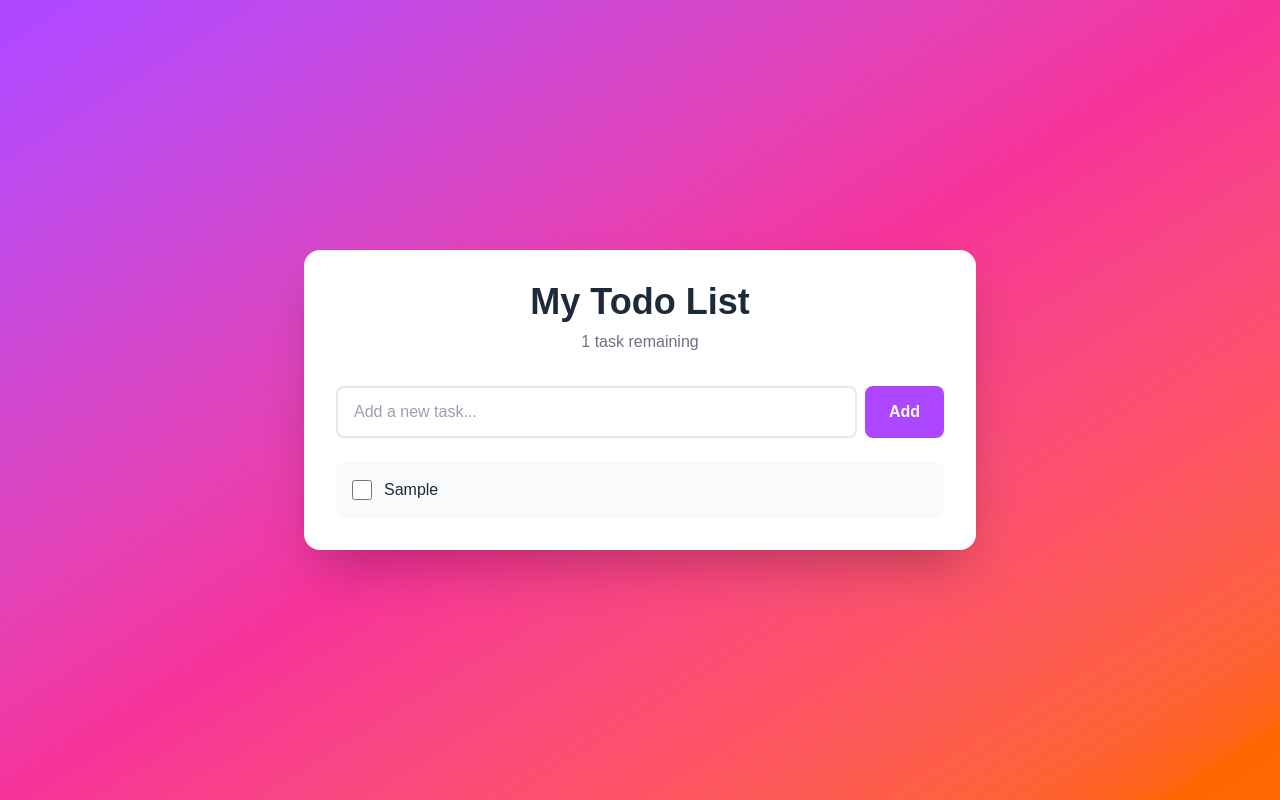
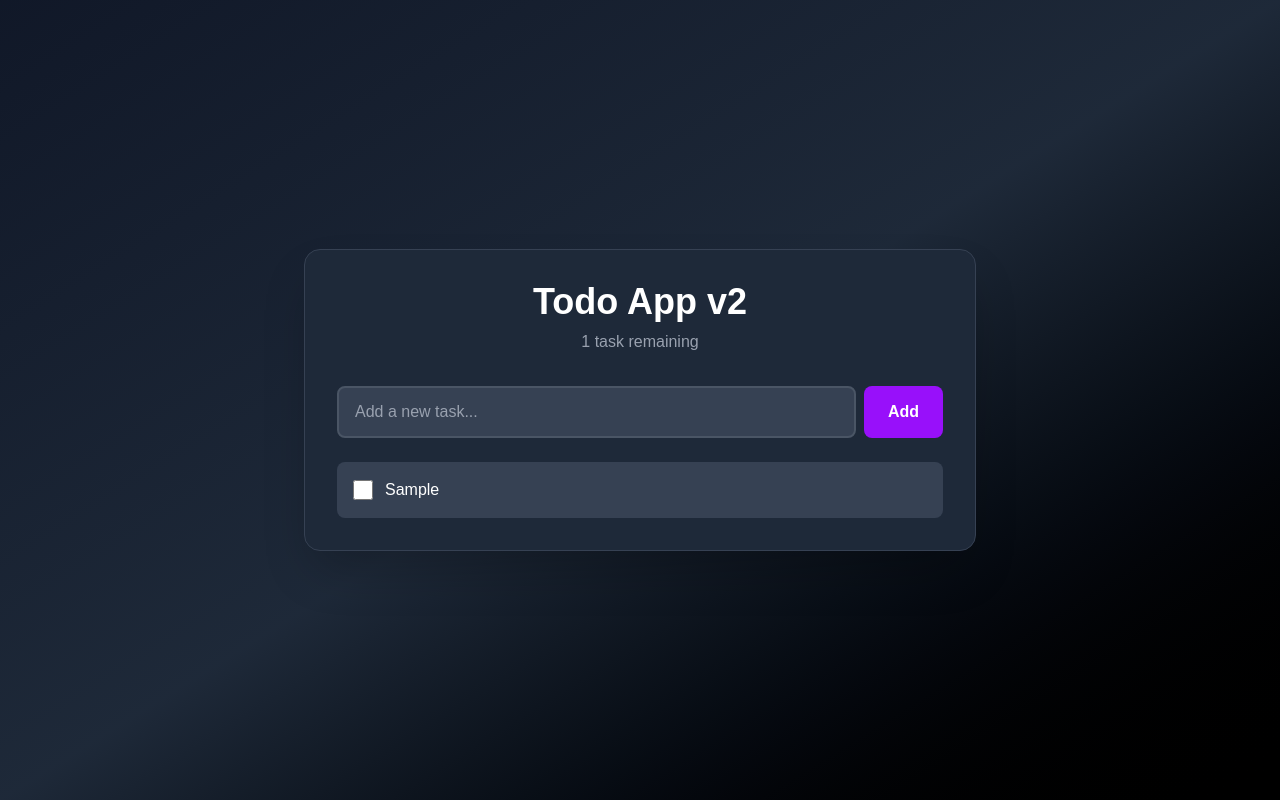
Before and after one commit to ns-test-org/ai-conflicts-resolve-testing-04, a Next.js app in the folder packages/ai-conflicts-resolve-testing-04/: page / in a window 1280 px wide. Both pictures are taken after typing "Sample" into the empty fields and a click on the button "Add". Built offline with nearby package versions, Linux system fonts and the light colour scheme.

Commit message:
AI chat session: Updated code and files

```diff
--- a/packages/ai-conflicts-resolve-testing-04/src/app/layout.tsx
+++ b/packages/ai-conflicts-resolve-testing-04/src/app/layout.tsx
@@ -13,7 +13,7 @@ const geistMono = Geist_Mono({
 });
 
 export const metadata: Metadata = {
-  title: "Build anything from a chat",
+  title: "Todo App v2",
   description: "Turn chats into apps. Prompt. Ship. Repeat.",
 };
 
--- a/packages/ai-conflicts-resolve-testing-04/src/app/page.tsx
+++ b/packages/ai-conflicts-resolve-testing-04/src/app/page.tsx
@@ -44,12 +44,12 @@ export default function TodoApp() {
   const activeTodos = todos.filter(todo => !todo.completed).length;
 
   return (
-    <div className="min-h-screen bg-gradient-to-br from-purple-500 via-pink-500 to-orange-500 p-6 flex items-center justify-center">
-      <div className="w-full max-w-2xl bg-white rounded-2xl shadow-2xl p-8">
-        <h1 className="text-4xl font-bold text-gray-800 mb-2 text-center">
-          My Todo List
+    <div className="min-h-screen bg-gradient-to-br from-gray-900 via-gray-800 to-black p-6 flex items-center justify-center">
+      <div className="w-full max-w-2xl bg-gray-800 rounded-2xl shadow-2xl p-8 border border-gray-700">
+        <h1 className="text-4xl font-bold text-white mb-2 text-center">
+          Todo App v2
         </h1>
-        <p className="text-gray-500 text-center mb-8">
+        <p className="text-gray-400 text-center mb-8">
           {activeTodos} {activeTodos === 1 ? 'task' : 'tasks'} remaining
         </p>
 
@@ -61,11 +61,11 @@ export default function TodoApp() {
             onChange={(e) => setInputValue(e.target.value)}
             onKeyPress={handleKeyPress}
             placeholder="Add a new task..."
-            className="flex-1 px-4 py-3 border-2 border-gray-200 rounded-lg focus:outline-none focus:border-purple-500 text-gray-800 placeholder-gray-400"
+            className="flex-1 px-4 py-3 border-2 border-gray-600 bg-gray-700 rounded-lg focus:outline-none focus:border-purple-500 text-white placeholder-gray-400"
           />
           <button
             onClick={addTodo}
-            className="px-6 py-3 bg-purple-500 text-white rounded-lg font-semibold hover:bg-purple-600 transition-colors"
+            className="px-6 py-3 bg-purple-600 text-white rounded-lg font-semibold hover:bg-purple-700 transition-colors"
           >
             Add
           </button>
@@ -74,14 +74,14 @@ export default function TodoApp() {
         {/* Todo List */}
         <div className="space-y-2">
           {todos.length === 0 ? (
-            <p className="text-center text-gray-400 py-8">
+            <p className="text-center text-gray-500 py-8">
               No tasks yet. Add one to get started!
             </p>
           ) : (
             todos.map((todo) => (
               <div
                 key={todo.id}
-                className="flex items-center gap-3 p-4 bg-gray-50 rounded-lg hover:bg-gray-100 transition-colors group"
+                className="flex items-center gap-3 p-4 bg-gray-700 rounded-lg hover:bg-gray-600 transition-colors group"
               >
                 <input
                   type="checkbox"
@@ -90,15 +90,15 @@ export default function TodoApp() {
                   className="w-5 h-5 cursor-pointer accent-purple-500"
                 />
                 <span
-                  className={`flex-1 text-gray-800 ${
-                    todo.completed ? 'line-through text-gray-400' : ''
+                  className={`flex-1 text-white ${
+                    todo.completed ? 'line-through text-gray-500' : ''
                   }`}
                 >
                   {todo.text}
                 </span>
                 <button
                   onClick={() => deleteTodo(todo.id)}
-                  className="opacity-0 group-hover:opacity-100 text-red-500 hover:text-red-700 font-semibold transition-opacity"
+                  className="opacity-0 group-hover:opacity-100 text-red-400 hover:text-red-300 font-semibold transition-opacity"
                 >
                   Delete
                 </button>
@@ -111,7 +111,7 @@ export default function TodoApp() {
         {todos.some(todo => todo.completed) && (
           <button
             onClick={() => setTodos(todos.filter(todo => !todo.completed))}
-            className="mt-6 w-full py-2 text-gray-500 hover:text-red-500 font-medium transition-colors"
+            className="mt-6 w-full py-2 text-gray-400 hover:text-red-400 font-medium transition-colors"
           >
             Clear completed tasks
           </button>
```
